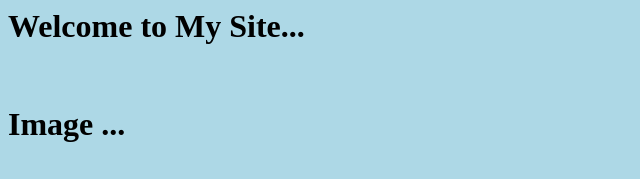
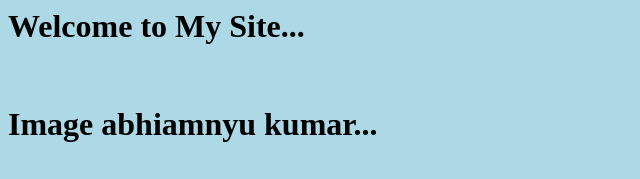
Before and after one commit to abhimanyuk479810/Devops_task1, a plain HTML site: page index.html in a window 1280 px wide. Shown: the top 179 px of the page, without its empty margins (0-640 px from the left). Drawn offline with Linux system fonts and the light colour scheme.

Commit message:
dev commit

```diff
--- a/index.html
+++ b/index.html
@@ -2,7 +2,7 @@
     <body bgcolor="lightblue">
         <h1>Welcome to My Site...</h1>
 	<br>
-	<h1>Image ...</h1>
+	<h1>Image  abhiamnyu kumar...</h1>
         <br>
         <img src = "/image/sea.jpg">
     </body>
```
